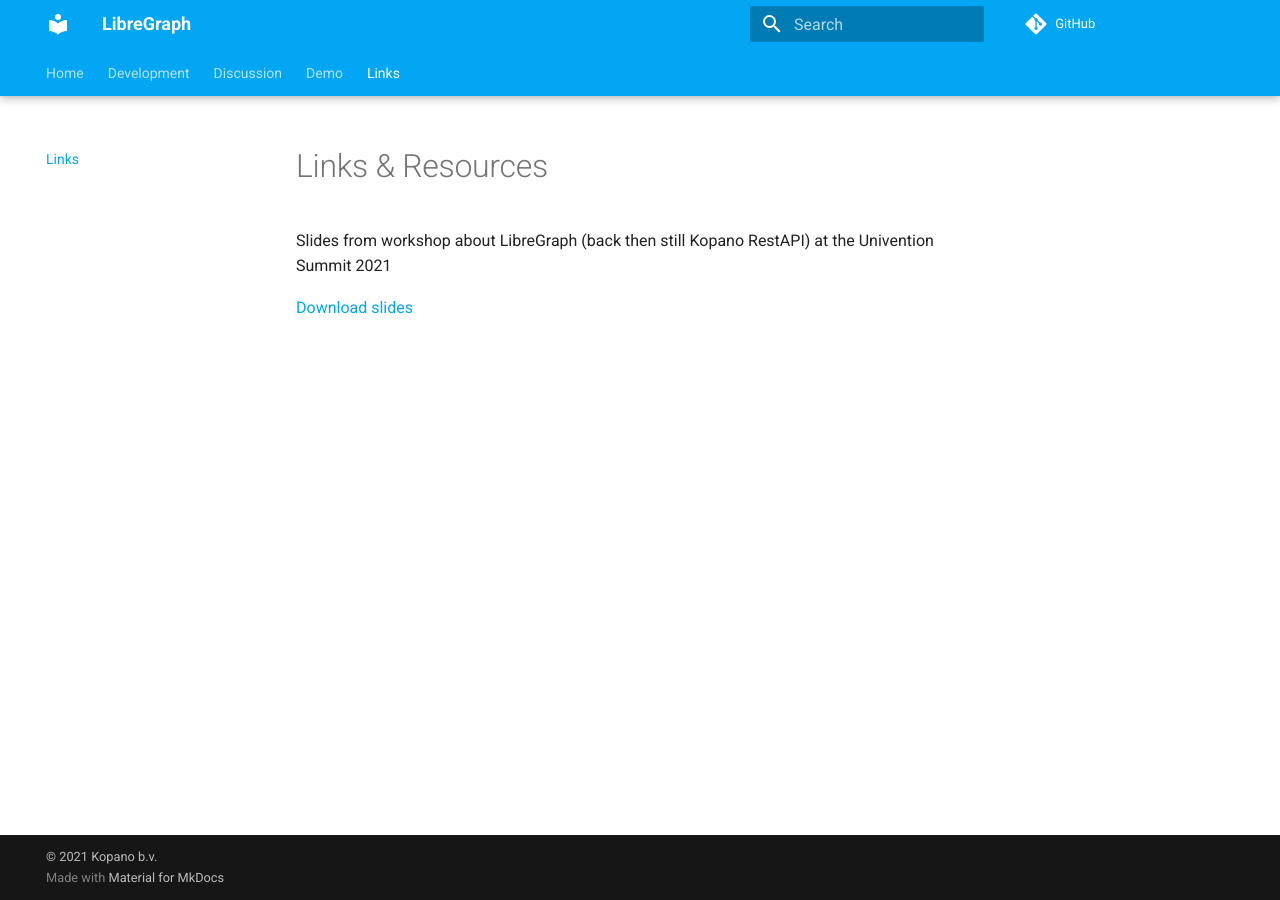
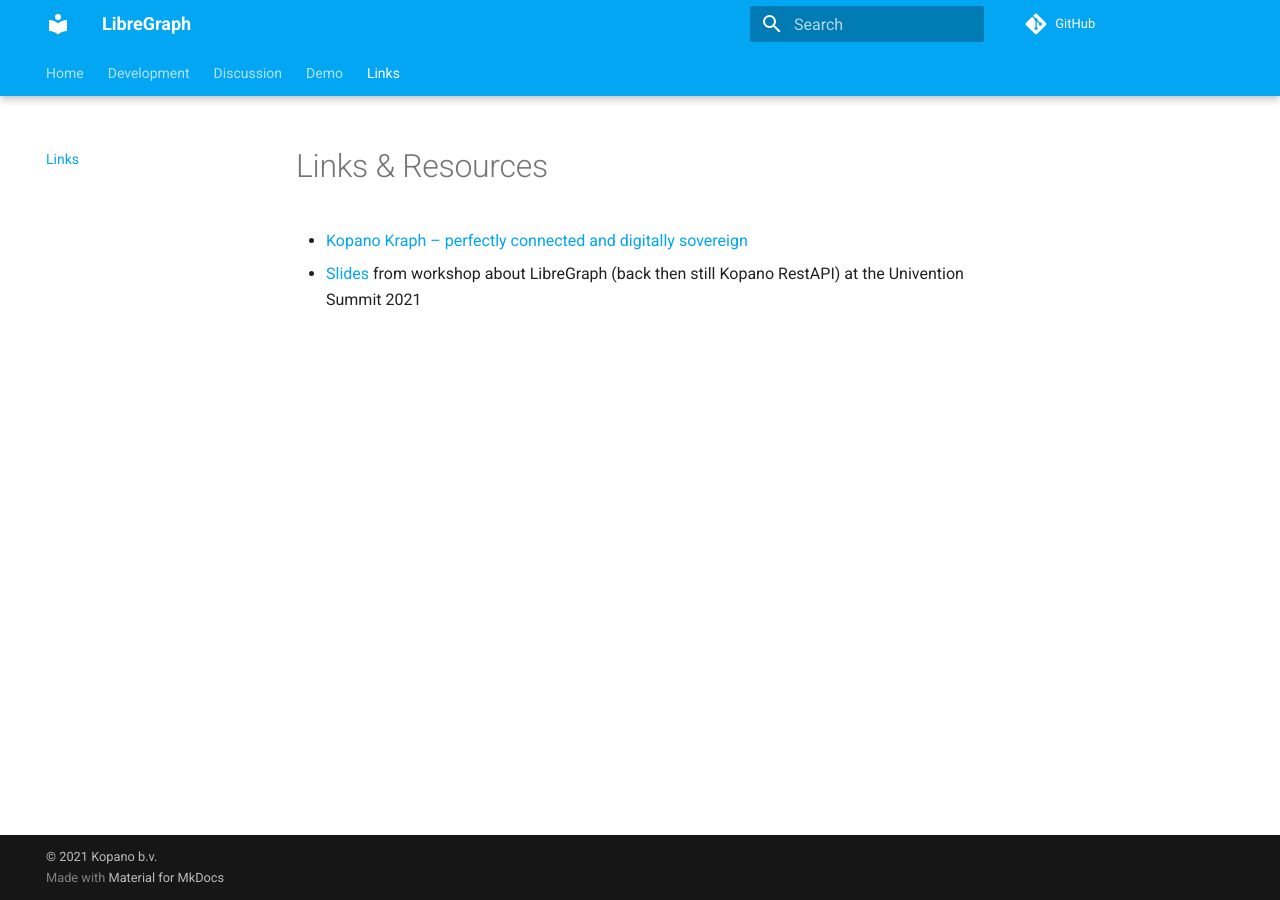
Before and after one commit to libregraph/libregraph.github.io, an MkDocs documentation site: the page built from docs/links.md, in a window 1280 px wide. Built offline with MkDocs 1.6.1 and Material for MkDocs 9.7.7, drawn with Linux system fonts in a browser that asks for light colours.

Commit message:
add blog from kopano.com
Signed-off-by: Felix Bartels <felix@9wd.eu>

```diff
--- a/docs/links.md
+++ b/docs/links.md
@@ -1,5 +1,4 @@
 # Links & Resources
 
-Slides from workshop about LibreGraph (back then still Kopano RestAPI) at the Univention Summit 2021
-
-[Download slides](https://github.com/Kopano-dev/univention-summit-2021-workshop/blob/main/20210128_kopano-univention-summit.pdf)
+- [Kopano Kraph – perfectly connected and digitally sovereign](https://kopano.com/featured/kopano-kraph-perfectly-connected-and-digitally-sovereign/)
+- [Slides](https://github.com/Kopano-dev/univention-summit-2021-workshop/blob/main/20210128_kopano-univention-summit.pdf) from workshop about LibreGraph (back then still Kopano RestAPI) at the Univention Summit 2021
```
